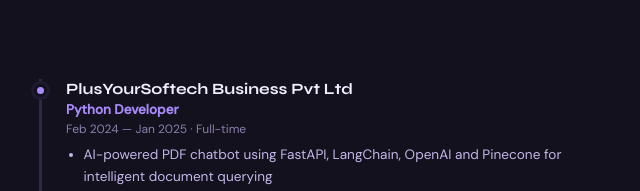
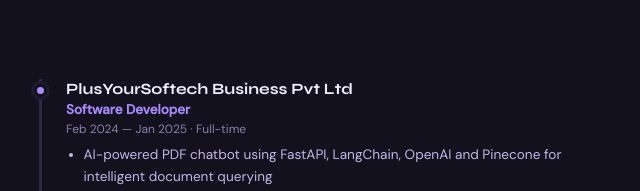
Before and after one commit to nexusbytecode/portfolio, a plain HTML site: page index.html in a window 1280 px wide. Shown: the part 947-1138 px from the top of the page, 629-1269 px from the left. Drawn offline with Linux system fonts and the light colour scheme; a web font is replaced by a local one.

Commit message:
Update index.html

```diff
--- a/index.html
+++ b/index.html
@@ -94,7 +94,7 @@
       <!-- CHANGE 1: timeline-dot pulse wave animation added via CSS on .timeline-item::before -->
       <div class="timeline-item">
         <div class="timeline-company">PlusYourSoftech Business Pvt Ltd</div>
-        <div class="timeline-role">Python Developer</div>
+        <div class="timeline-role">Software Developer</div>
         <div class="timeline-date">Feb 2024 — Jan 2025 · Full-time</div>
         <div class="timeline-desc">
           <ul style="padding-left:1.1rem; margin:0; display:flex; flex-direction:column; gap:0.35rem;">
```
